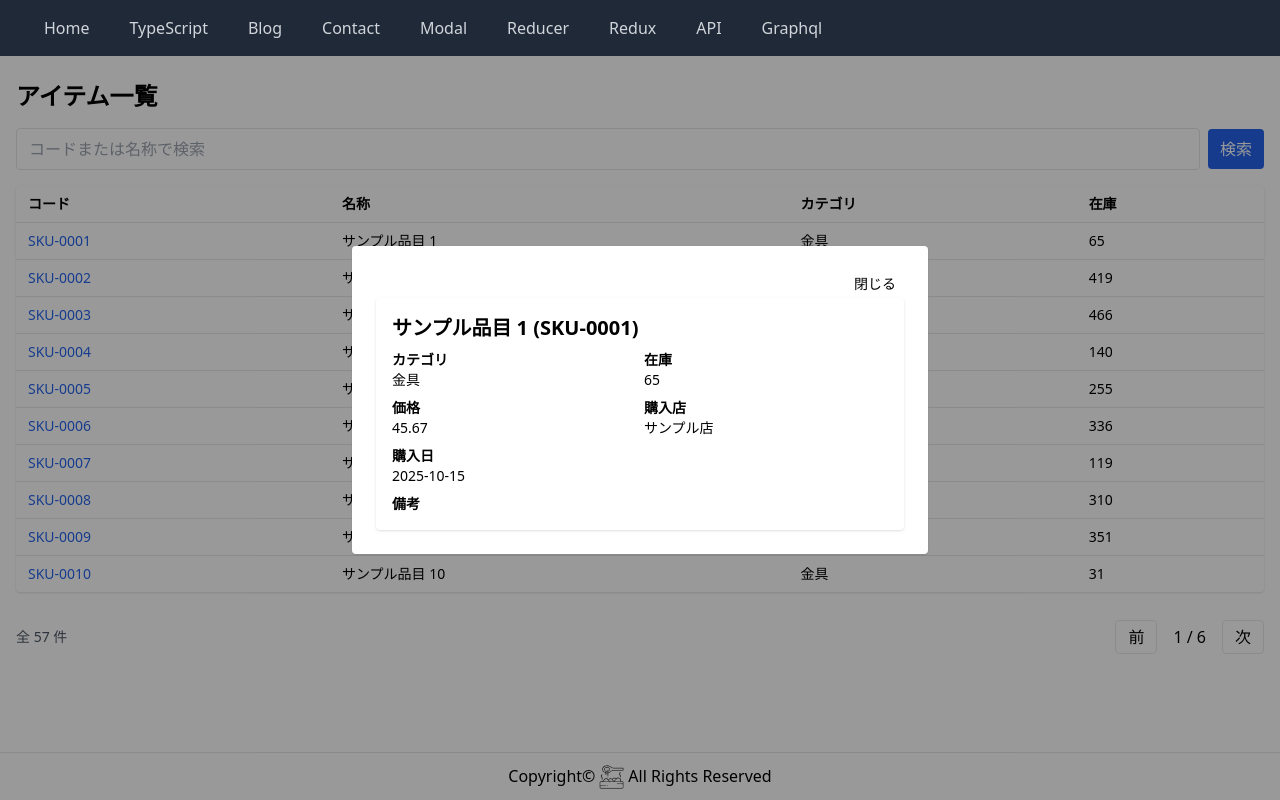
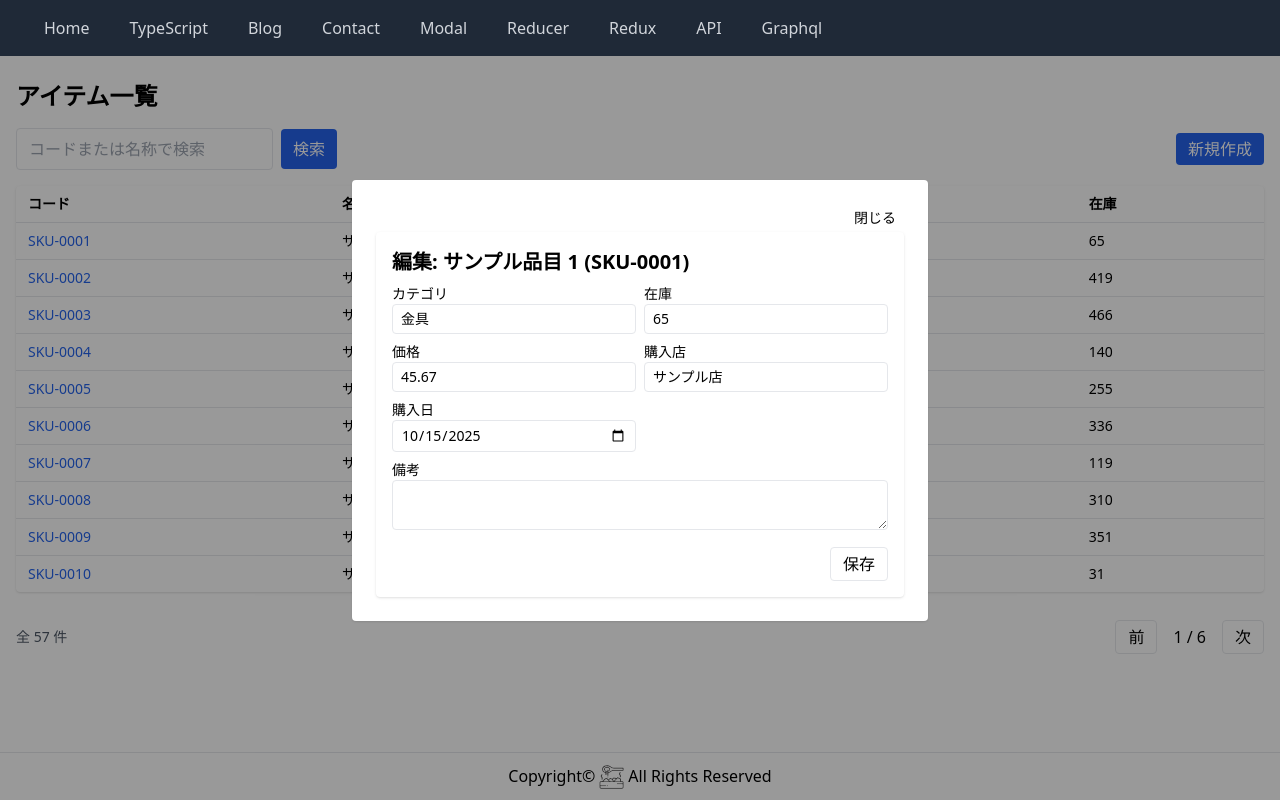
Before and after one commit to NewM07x2/HomeStock, a Next.js app in the folder next-app/: page /items in a window 1280 px wide. Both pictures are taken after a click on the button "SKU-0001". Built offline with nearby package versions, Linux system fonts and the light colour scheme.

Commit message:
Create and update item modals with editable functionality; enhance item detail display and management

```diff
--- a/next-app/src/components/items/CreateItemModal.tsx
+++ b/next-app/src/components/items/CreateItemModal.tsx
@@ -1,5 +1,6 @@
 "use client"
-import React, { useState } from 'react'
+import React, { useState, useEffect } from 'react'
+import { createPortal } from 'react-dom'
 import { createItem } from '@/lib/mockApi'
 import { handleCloseClickModel } from '@/model/modal'
 import { useRefresh } from '@/components/ui/RefreshContext'
@@ -8,6 +9,12 @@ export default function CreateItemModal({ handleCloseClick }: handleCloseClickMo
   const [form, setForm] = useState<any>({ name: '', category: '', price: '', qty: '', purchase_store: '', purchase_date: '', notes: '' })
   const [loading, setLoading] = useState(false)
   const { bump } = useRefresh()
+  const [mounted, setMounted] = useState(false)
+
+  useEffect(() => {
+    setMounted(true)
+    return () => setMounted(false)
+  }, [])
 
   const submit = async () => {
     setLoading(true)
@@ -21,7 +28,7 @@ export default function CreateItemModal({ handleCloseClick }: handleCloseClickMo
     } finally { setLoading(false) }
   }
 
-  return (
+  const modal = (
     <div className="fixed inset-0 bg-black bg-opacity-40 flex items-center justify-center">
       <div className="bg-white rounded shadow p-6 w-11/12 max-w-xl">
         <h3 className="text-lg font-medium mb-3">アイテム作成</h3>
@@ -62,4 +69,7 @@ export default function CreateItemModal({ handleCloseClick }: handleCloseClickMo
       </div>
     </div>
   )
+
+  if (!mounted) return null
+  return createPortal(modal, document.body)
 }
--- a/next-app/src/components/items/ItemDetail.tsx
+++ b/next-app/src/components/items/ItemDetail.tsx
@@ -1,20 +1,25 @@
 "use client"
 import React, { useEffect, useState } from 'react'
-import { fetchItemById } from '@/lib/mockApi'
+import { fetchItemById, updateItem } from '@/lib/mockApi'
+import { useRefresh } from '@/components/ui/RefreshContext'
 
-export default function ItemDetail({ id, item: initialItem }: { id?: string, item?: any }) {
+export default function ItemDetail({ id, item: initialItem, editable = false }: { id?: string, item?: any, editable?: boolean }) {
   const [item, setItem] = useState<any | null>(initialItem ?? null)
   const [loading, setLoading] = useState(!initialItem)
   const [error, setError] = useState<string | null>(null)
+  const [form, setForm] = useState<any>(initialItem ?? null)
+  const { bump } = useRefresh()
 
   useEffect(() => {
     let mounted = true
     if (!initialItem && id) {
       setLoading(true)
       fetchItemById(id)
-        .then(i => { if (mounted) setItem(i) })
+        .then(i => { if (mounted) { setItem(i); setForm(i) } })
         .catch(e => { if (mounted) setError(String(e)) })
         .finally(() => { if (mounted) setLoading(false) })
+    } else {
+      setForm(initialItem ?? null)
     }
     return () => { mounted = false }
   }, [id, initialItem])
@@ -23,8 +28,54 @@ export default function ItemDetail({ id, item: initialItem }: { id?: string, ite
   if (error) return <div className="text-red-600">エラー: {error}</div>
   if (!item) return <div>見つかりません</div>
 
+  const save = async () => {
+    try {
+      await updateItem(item.id, form)
+      bump()
+      alert('保存しました')
+    } catch (e) {
+      console.error(e)
+      alert('更新に失敗しました')
+    }
+  }
+
   return (
     <div className="bg-white rounded shadow p-4">
+      {editable ? (
+        <div>
+          <h2 className="text-xl font-semibold mb-2">編集: {form?.name} ({form?.code})</h2>
+          <div className="grid grid-cols-2 gap-2 text-sm">
+            <div>
+              <label className="block">カテゴリ</label>
+              <input className="border rounded w-full px-2 py-1" value={form?.category ?? ''} onChange={e => setForm({ ...form, category: e.target.value })} />
+            </div>
+            <div>
+              <label className="block">在庫</label>
+              <input className="border rounded w-full px-2 py-1" value={form?.qty ?? ''} onChange={e => setForm({ ...form, qty: Number(e.target.value) })} />
+            </div>
+            <div>
+              <label className="block">価格</label>
+              <input className="border rounded w-full px-2 py-1" value={form?.price ?? ''} onChange={e => setForm({ ...form, price: Number(e.target.value) })} />
+            </div>
+            <div>
+              <label className="block">購入店</label>
+              <input className="border rounded w-full px-2 py-1" value={form?.purchase_store ?? ''} onChange={e => setForm({ ...form, purchase_store: e.target.value })} />
+            </div>
+            <div>
+              <label className="block">購入日</label>
+              <input type="date" className="border rounded w-full px-2 py-1" value={form?.purchase_date ?? ''} onChange={e => setForm({ ...form, purchase_date: e.target.value })} />
+            </div>
+            <div className="col-span-2">
+              <label className="block">備考</label>
+              <textarea className="border rounded w-full px-2 py-1" value={form?.notes ?? ''} onChange={e => setForm({ ...form, notes: e.target.value })} />
+            </div>
+          </div>
+          <div className="mt-3 flex justify-end gap-2">
+            <button className="px-3 py-1 border rounded" onClick={save}>保存</button>
+          </div>
+        </div>
+      ) : (
+        <>
           <h2 className="text-xl font-semibold mb-2">{item.name} ({item.code})</h2>
           <div className="grid grid-cols-2 gap-2 text-sm">
             <div><strong>カテゴリ</strong><div>{item.category}</div></div>
@@ -34,6 +85,8 @@ export default function ItemDetail({ id, item: initialItem }: { id?: string, ite
             <div><strong>購入日</strong><div>{item.purchase_date}</div></div>
             <div className="col-span-2"><strong>備考</strong><div>{item.notes}</div></div>
           </div>
+        </>
+      )}
     </div>
   )
 }
--- a/next-app/src/components/items/ItemDetailModal.tsx
+++ b/next-app/src/components/items/ItemDetailModal.tsx
@@ -1,22 +1,31 @@
 "use client"
-import React from 'react'
+import React, { useEffect, useState } from 'react'
+import { createPortal } from 'react-dom'
 import ItemDetail from './ItemDetail'
 
 type Props = {
   item?: any
   id?: string
+  editable?: boolean
   handleCloseClick: () => void
 }
 
-export default function ItemDetailModal({ id, item, handleCloseClick }: Props) {
-  return (
+export default function ItemDetailModal({ id, item, editable = false, handleCloseClick }: Props) {
+  const [mounted, setMounted] = useState(false)
+
+  useEffect(() => { setMounted(true); return () => setMounted(false) }, [])
+
+  const modal = (
     <div className="fixed inset-0 bg-black bg-opacity-40 flex items-center justify-center">
       <div className="bg-white rounded shadow p-6 w-11/12 max-w-xl">
         <div className="flex justify-end">
           <button className="px-2 py-1 text-sm" onClick={handleCloseClick}>閉じる</button>
         </div>
-        <ItemDetail id={id} item={item} />
+  <ItemDetail id={id} item={item} editable={editable} />
       </div>
     </div>
   )
+
+  if (!mounted) return null
+  return createPortal(modal, document.body)
 }
--- a/next-app/src/components/items/ItemsList.tsx
+++ b/next-app/src/components/items/ItemsList.tsx
@@ -34,7 +34,17 @@ export default function ItemsList() {
 
   return (
     <div className="space-y-4">
-      <SearchBar value={query} onChange={val => { setQuery(val); setPage(1) }} />
+      <div className="flex items-center justify-between">
+        <SearchBar value={query} onChange={val => { setQuery(val); setPage(1) }} />
+        <div>
+          <button
+            className="px-3 py-1 bg-blue-600 text-white rounded"
+            onClick={() => window.dispatchEvent(new CustomEvent('open-create-item'))}
+          >
+            新規作成
+          </button>
+        </div>
+      </div>
 
       <div className="bg-white rounded shadow overflow-x-auto">
         <table className="min-w-full text-sm">
@@ -50,7 +60,7 @@ export default function ItemsList() {
             {items.map(item => (
               <tr key={item.id} className="border-b last:border-b-0 hover:bg-gray-50">
                 <td className="py-2 px-3">
-                  <button onClick={() => window.dispatchEvent(new CustomEvent('open-item-detail', { detail: item.id }))} className="text-blue-600 hover:underline">{item.code}</button>
+                  <button onClick={() => window.dispatchEvent(new CustomEvent('open-item-detail', { detail: { id: item.id, editable: true } }))} className="text-blue-600 hover:underline">{item.code}</button>
                 </td>
                 <td className="py-2 px-3">{item.name}</td>
                 <td className="py-2 px-3">{item.category ?? '-'}</td>
--- a/next-app/src/components/ui/ModalProvider.tsx
+++ b/next-app/src/components/ui/ModalProvider.tsx
@@ -15,6 +15,7 @@ export function ModalProvider({ children }: { children: React.ReactNode }) {
   const [isCreateOpen, setCreateOpen] = useState(false)
   const [detailId, setDetailId] = useState<string | null>(null)
   const [detailItem, setDetailItem] = useState<any | null>(null)
+  const [detailEditable, setDetailEditable] = useState<boolean>(false)
 
   const openCreateItem = () => setCreateOpen(true)
   const closeCreateItem = () => setCreateOpen(false)
@@ -23,12 +24,15 @@ export function ModalProvider({ children }: { children: React.ReactNode }) {
     const handler = () => setCreateOpen(true)
     window.addEventListener('open-create-item', handler as EventListener)
     const detailHandler = (e: Event) => {
-      const ce = e as CustomEvent<string>
-      const id = ce.detail
+      const ce = e as CustomEvent<any>
+      const payload = ce.detail
+      const id = typeof payload === 'string' ? payload : payload?.id
+      const editable = typeof payload === 'object' && payload?.editable === true
       // fetch data first, then set detail to open modal with data ready
       fetchItemById(id).then(i => {
         setDetailItem(i)
         setDetailId(id)
+        setDetailEditable(!!editable)
       }).catch(err => {
         console.error('failed to fetch item for detail modal', err)
       })
@@ -44,7 +48,7 @@ export function ModalProvider({ children }: { children: React.ReactNode }) {
     <ModalContext.Provider value={{ openCreateItem, closeCreateItem }}>
       {children}
   {isCreateOpen && <CreateItemModal handleCloseClick={closeCreateItem} />}
-  {detailId && <ItemDetailModal handleCloseClick={() => { setDetailId(null); setDetailItem(null) }} id={detailId} item={detailItem} />}
+  {detailId && <ItemDetailModal handleCloseClick={() => { setDetailId(null); setDetailItem(null); setDetailEditable(false) }} id={detailId} item={detailItem} editable={detailEditable} />}
     </ModalContext.Provider>
   )
 }
--- a/next-app/src/lib/mockApi.ts
+++ b/next-app/src/lib/mockApi.ts
@@ -48,3 +48,12 @@ export async function createItem(payload: Partial<any>) {
   await new Promise(res => setTimeout(res, 120))
   return newItem
 }
+
+export async function updateItem(id: string, payload: Partial<any>) {
+  const idx = ALL.findIndex(i => i.id === id)
+  if (idx === -1) throw new Error('not found')
+  const updated = { ...ALL[idx], ...payload }
+  ALL = [...ALL.slice(0, idx), updated, ...ALL.slice(idx + 1)]
+  await new Promise(res => setTimeout(res, 120))
+  return updated
+}
```
Lines whose indentation alone changed are shown as unchanged.
